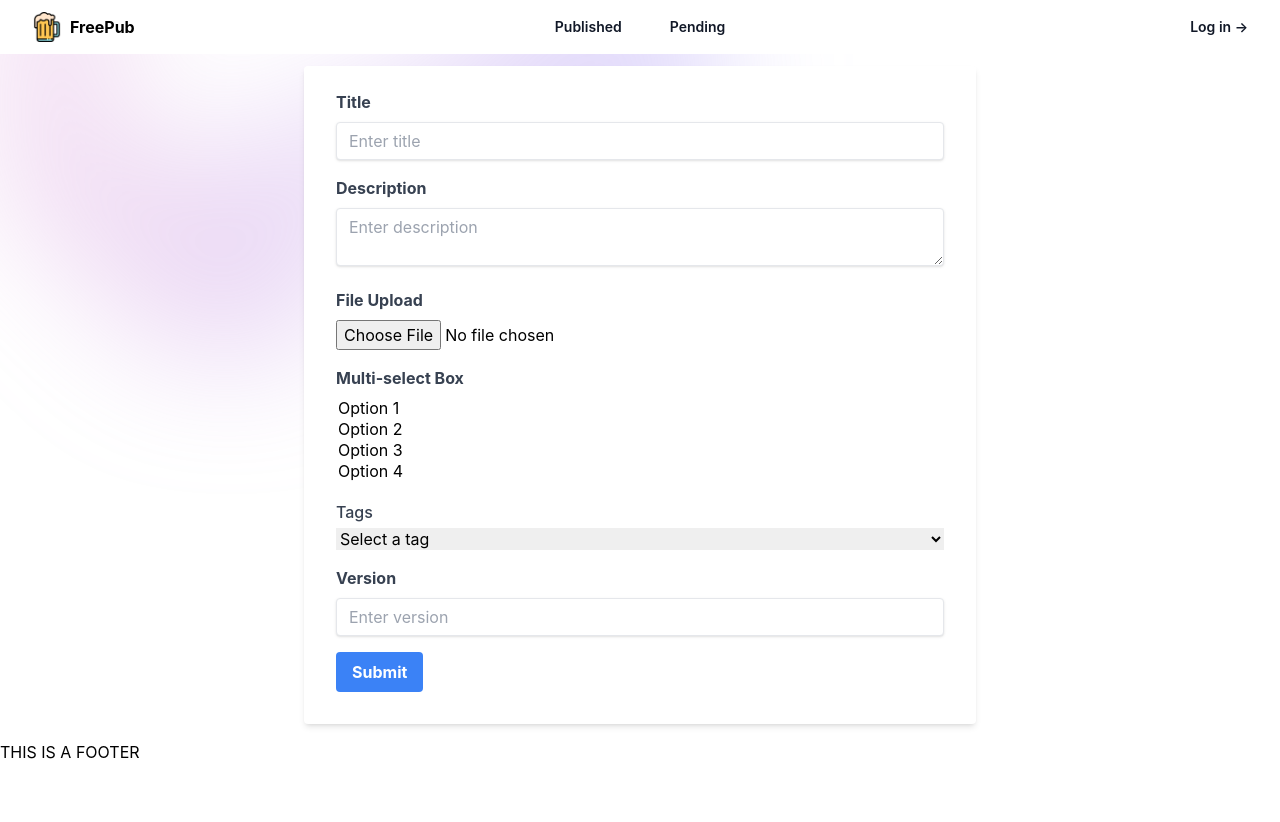
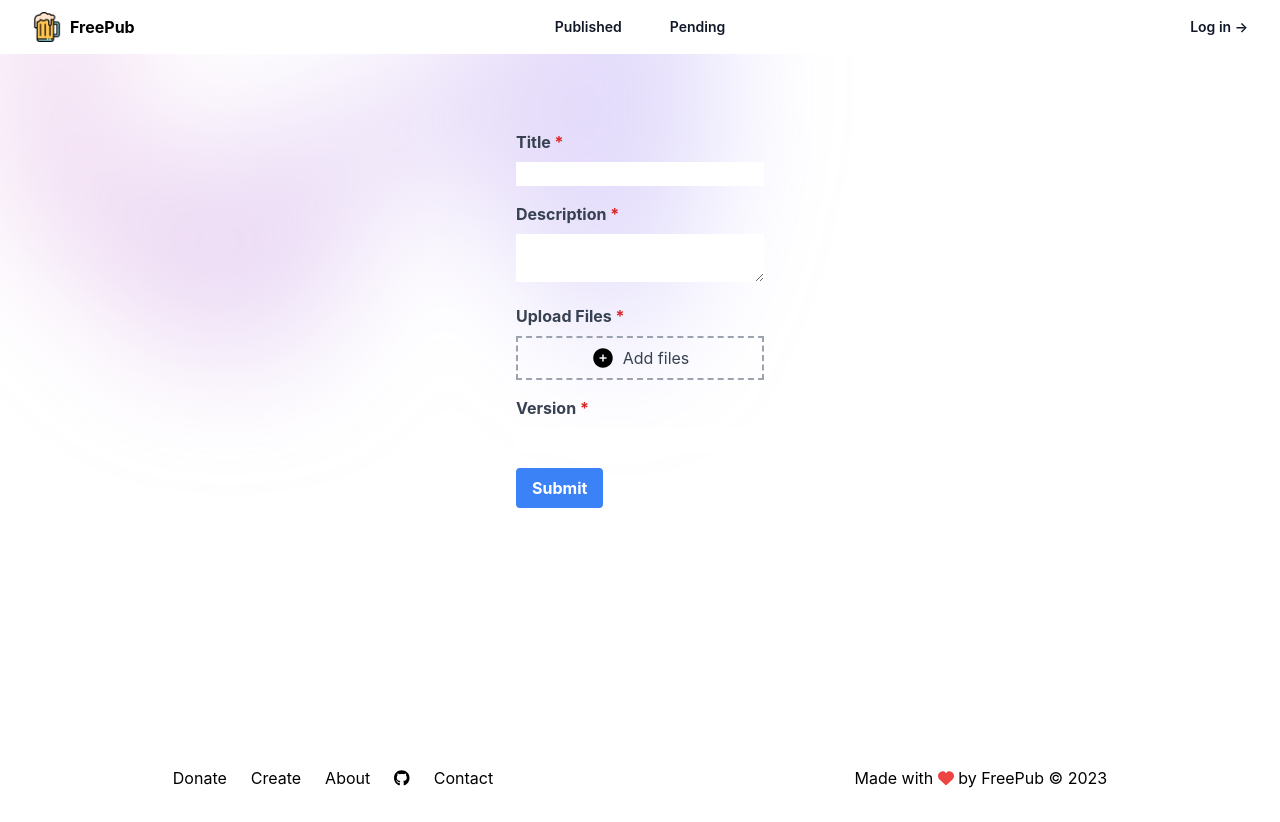
Before and after one commit to masterfung/depub-fullstacks, a Next.js app: page /create in a window 1280 px wide. Before the commit the page ends 800 px from the top, so only its background shows below. Built offline with nearby package versions, Linux system fonts and the light colour scheme.

Commit message:
footer and more

```diff
--- /dev/null
+++ b/components/Footer.tsx
@@ -0,0 +1,49 @@
+import React from 'react';
+import { FontAwesomeIcon } from '@fortawesome/react-fontawesome';
+import { faHeart } from '@fortawesome/free-solid-svg-icons';
+import { faGithub } from '@fortawesome/free-brands-svg-icons';
+
+const Footer = () => {
+  const currentYear = new Date().getFullYear();
+
+  return (
+    <footer className="bg-white text-black-100 py-8 px-4">
+      <div className="container mx-auto">
+        <div className="flex flex-wrap justify-between items-center">
+          <div className="w-full sm:w-auto text-center sm:text-left">
+            <ul className="flex justify-center sm:justify-start space-x-6">
+              <li>
+                <a href="#">Donate</a>
+              </li>
+              <li>
+                <a href="#">Create</a>
+              </li>
+              <li>
+                <a href="#">About</a>
+              </li>
+              <li>
+                <a href="#">
+                  <FontAwesomeIcon icon={faGithub} />
+                </a>
+              </li>
+              <li>
+                <a href="#">Contact</a>
+              </li>
+            </ul>
+          </div>
+          <div className="w-full sm:w-auto text-center sm:text-right mt-4 sm:mt-0">
+            <p>
+              Made with{' '}
+              <span className="text-red-500">
+                <FontAwesomeIcon icon={faHeart} />
+              </span>{' '}
+              by FreePub &copy; {currentYear}
+            </p>
+          </div>
+        </div>
+      </div>
+    </footer>
+  );
+};
+
+export default Footer;
--- /dev/null
+++ b/components/Form.tsx
@@ -0,0 +1,64 @@
+import { useState } from 'react';
+import { useForm } from 'react-hook-form';
+
+const Form = () => {
+  const { register, handleSubmit, formState: { errors } } = useForm();
+  const [files, setFiles] = useState<File[]>([]);
+
+  const onSubmit = (data: any) => {
+    console.log(data);
+  };
+
+  const onFileChange = (e: React.ChangeEvent<HTMLInputElement>) => {
+    const fileList = e.target.files;
+    if (fileList) {
+      setFiles(Array.from(fileList));
+    }
+  };
+
+  return (
+    <div className="max-w-2xl mx-auto">
+      <form onSubmit={handleSubmit(onSubmit)}>
+        <div className="mb-4">
+          <label htmlFor="title" className="block text-gray-700 font-bold mb-2">Title <span className="text-red-600">*</span></label>
+          <input type="text" {...register("title", { required: true })} className="form-input w-full border-gray-400" />
+          {errors.title && <span className="text-sm text-red-600">Please enter a title.</span>}
+        </div>
+        <div className="mb-4">
+          <label htmlFor="description" className="block text-gray-700 font-bold mb-2">Description <span className="text-red-600">*</span></label>
+          <textarea {...register("description", { required: true })} className="form-textarea w-full border-gray-400"></textarea>
+          {errors.description && <span className="text-sm text-red-600">Please enter a description.</span>}
+        </div>
+        <div className="mb-4">
+          <label htmlFor="files" className="block text-gray-700 font-bold mb-2">Upload Files <span className="text-red-600">*</span></label>
+          <div className="flex items-center border-dashed border-2 border-gray-400 p-2">
+            <label htmlFor="file-upload" className="cursor-pointer flex items-center justify-center w-full">
+            <svg xmlns="http://www.w3.org/2000/svg" viewBox="0 0 24 24" fill="currentColor" className="w-6 h-6">
+  <path fillRule="evenodd" d="M12 2.25c-5.385 0-9.75 4.365-9.75 9.75s4.365 9.75 9.75 9.75 9.75-4.365 9.75-9.75S17.385 2.25 12 2.25zM12.75 9a.75.75 0 00-1.5 0v2.25H9a.75.75 0 000 1.5h2.25V15a.75.75 0 001.5 0v-2.25H15a.75.75 0 000-1.5h-2.25V9z" clipRule="evenodd" />
+</svg>
+
+              <span className="text-gray-700 ml-2">Add files</span>
+            </label>
+            <input id="file-upload" type="file" multiple onChange={onFileChange} className="sr-only" />
+          </div>
+          {files.length > 0 && (
+            <ul className="mt-2">
+              {files.map((file) => (
+                <li key={file.name} className="text-gray-700">{file.name}</li>
+              ))}
+            </ul>
+          )}
+          {errors.files && <span className="text-sm text-red-600">Please upload files.</span>}
+        </div>
+        <div className="mb-4">
+          <label htmlFor="version" className="block text-gray-700 font-bold mb-2">Version <span className="text-red-600">*</span></label>
+          <input type="text" {...register("version", { required: true })} className="form-input w-full border-gray-400" />
+          {errors.version && <span className="text-sm text-red-600">Please enter a version.</span>}
+        </div>
+        <button type="submit" className="bg-blue-500 hover:bg-blue-700 text-white font-bold py-2 px-4 rounded">Submit</button>
+      </form>
+    </div>
+  );
+};
+
+export default Form;
--- a/components/Layout.tsx
+++ b/components/Layout.tsx
@@ -1,6 +1,7 @@
 import React, { ReactNode } from 'react';
 import Head from 'next/head';
 import Navbar from './Navbar';
+import Footer from './Footer';
 
 type Props = {
   children?: ReactNode;
@@ -40,9 +41,7 @@ const Layout = ({ children }: Props) => {
 
       <Navbar />
       <main>{children}</main>
-      <footer>
-        <h2>THIS IS A FOOTER</h2>
-      </footer>
+      <Footer />
     </div>
   );
 };
--- /dev/null
+++ b/components/SearchBar.tsx
@@ -0,0 +1,47 @@
+import { useState } from "react";
+
+const SearchBar = () => {
+  const [searchTerm, setSearchTerm] = useState("");
+
+  const handleSearch = (e) => {
+    e.preventDefault();
+    // Call API with searchTerm
+    console.log("Searching for:", searchTerm);
+  };
+
+  return (
+    <form className="flex items-center justify-center">
+      <div className="relative">
+        <input
+          type="text"
+          className="w-full px-4 py-2 pr-8 rounded-md border border-gray-300 focus:outline-none focus:ring-2 focus:ring-blue-500"
+          placeholder="Search"
+          value={searchTerm}
+          onChange={(e) => setSearchTerm(e.target.value)}
+        />
+        <button
+          type="submit"
+          className="absolute top-0 right-0 px-3 py-2 text-gray-400 hover:text-gray-600 focus:outline-none focus:text-gray-600"
+          onClick={handleSearch}
+        >
+          <svg
+            className="w-5 h-5"
+            fill="none"
+            stroke="currentColor"
+            viewBox="0 0 24 24"
+            xmlns="http://www.w3.org/2000/svg"
+          >
+            <path
+              strokeLinecap="round"
+              strokeLinejoin="round"
+              strokeWidth="2"
+              d="M22 22L15.5 15.5M15.5 15.5C17.9853 12.6073 17.9853 8.3927 15.5 5.5C13.0147 2.60729 8.98528 2.60729 6.5 5.5C4.01472 8.3927 4.01472 12.6073 6.5 15.5C8.98528 18.3927 13.0147 18.3927 15.5 15.5L22 22Z"
+            />
+          </svg>
+        </button>
+      </div>
+    </form>
+  );
+};
+
+export default SearchBar;
--- a/package.json
+++ b/package.json
@@ -9,6 +9,10 @@
     "lint": "next lint"
   },
   "dependencies": {
+    "@fortawesome/fontawesome-svg-core": "^6.3.0",
+    "@fortawesome/free-brands-svg-icons": "^6.3.0",
+    "@fortawesome/free-solid-svg-icons": "^6.3.0",
+    "@fortawesome/react-fontawesome": "^0.2.0",
     "@headlessui/react": "^1.7.12",
     "@heroicons/react": "^2.0.16",
     "@walletconnect/client": "^1.8.0",
@@ -23,6 +27,7 @@
     "next": "^12.3.1",
     "react": "18",
     "react-dom": "18",
+    "react-hook-form": "^7.43.3",
     "web3": "^1.8.2"
   },
   "devDependencies": {
--- a/pages/App.tsx
+++ b/pages/App.tsx
@@ -13,6 +13,7 @@ import logo from '../static/img/beer.png';
 import Layout from "../components/Layout";
 
 import RPC from "./api/web3RPC"; // for using web3.js
+import SearchBar from "../components/SearchBar";
 
 const clientId = "BEglQSgt4cUWcj6SKRdu5QkOXTsePmMcusG5EAoyjyOYKlVRjIF1iCNnMOTfpzCiunHRrMui8TIwQPXdkQ8Yxuk"; // get from https://dashboard.web3auth.io
 
@@ -281,10 +282,13 @@ function App() {
 
       <div className="grid">{provider ? loggedInView : unloggedInView}</div>
 
+      <SearchBar />
+
       <div className="p-6 max-w-sm mx-auto bg-white rounded-xl shadow-lg flex items-center space-x-4">
         <div className="shrink-0">
           <Image className="h-12 w-12" src={logo} alt="ChitChat Logo" height="30" width="30" />
         </div>
+
         <div>
           <div className="text-xl font-medium text-black">ChitChat</div>
           <p className="text-slate-500">You have a new message!</p>
--- /dev/null
+++ b/pages/about/index.tsx
@@ -0,0 +1,13 @@
+import Layout from "../../components/Layout";
+
+const About = () => {
+    return (
+        <Layout>
+            <div>
+                About
+            </div>
+        </Layout>
+    )
+}
+
+export default About;
--- a/pages/create/index.tsx
+++ b/pages/create/index.tsx
@@ -1,4 +1,5 @@
 import { useState } from 'react'
+import Form from '../../components/Form';
 import Layout from '../../components/Layout';
 
 const navigation = [
@@ -12,61 +13,7 @@ export default function Create() {
   return (
     <Layout>
         <div className="max-w-2xl mx-auto mt-3">
-        <form className="bg-white shadow-md rounded px-8 pt-6 pb-8 mb-4">
-    <div className="mb-4">
-        <label className="block text-gray-700 font-bold mb-2" htmlFor="title">
-        Title
-        </label>
-        <input className="shadow appearance-none border rounded w-full py-2 px-3 text-gray-700 leading-tight focus:outline-none focus:shadow-outline" id="title" type="text" placeholder="Enter title" />
-    </div>
-    <div className="mb-4">
-        <label className="block text-gray-700 font-bold mb-2" htmlFor="description">
-        Description
-        </label>
-        <textarea className="shadow appearance-none border rounded w-full py-2 px-3 text-gray-700 leading-tight focus:outline-none focus:shadow-outline" id="description" placeholder="Enter description"></textarea>
-    </div>
-    <div className="mb-4">
-        <label className="block text-gray-700 font-bold mb-2" htmlFor="file-upload">
-        File Upload
-        </label>
-        <input className="form-input" type="file" id="file-upload" />
-    </div>
-    <div className="mb-4">
-        <label className="block text-gray-700 font-bold mb-2" htmlFor="multiselect">
-        Multi-select Box
-        </label>
-        <select className="form-multiselect w-full" id="multiselect" multiple>
-        <option>Option 1</option>
-        <option>Option 2</option>
-        <option>Option 3</option>
-        <option>Option 4</option>
-        <option>Option 5</option>
-        </select>
-    </div>
-    <div className="mb-4">
-      <label htmlFor="tags" className="block font-medium text-gray-700">Tags</label>
-      <select id="tags" name="tags" className="form-select mt-1 block w-full" required>
-        <option value="">Select a tag</option>
-        <option value="General">General</option>
-        <option value="Whistle Blowing">Whistle Blowing</option>
-      </select>
-      <datalist id="tags-list">
-        <option value="General" />
-        <option value="Whistle Blowing" />
-      </datalist>
-    </div>
-    <div className="mb-4">
-        <label className="block text-gray-700 font-bold mb-2" htmlFor="version">
-        Version
-        </label>
-        <input className="shadow appearance-none border rounded w-full py-2 px-3 text-gray-700 leading-tight focus:outline-none focus:shadow-outline" id="version" type="text" placeholder="Enter version" />
-    </div>
-    <div className="flex items-center justify-between">
-        <button className="bg-blue-500 hover:bg-blue-700 text-white font-bold py-2 px-4 rounded focus:outline-none focus:shadow-outline" type="button">
-        Submit
-        </button>
-    </div>
-        </form>
+        <Form />
     </div>
     </Layout>
 
--- a/styles/globals.css
+++ b/styles/globals.css
@@ -25,14 +25,13 @@ a {
 	padding: 0 2rem;
 }
 
-.main {
+main {
 	min-height: 100vh;
 	padding: 4rem 0;
 	flex: 1;
 	display: flex;
 	flex-direction: column;
-	justify-content: center;
-	align-items: center;
+	min-height: calc(85vh);
 }
 
 .title {
```
Also changed, not shown: components/Card.tsx (added), components/Cards.tsx (added), 1 other file (tests, documents, lock files or other folders).
